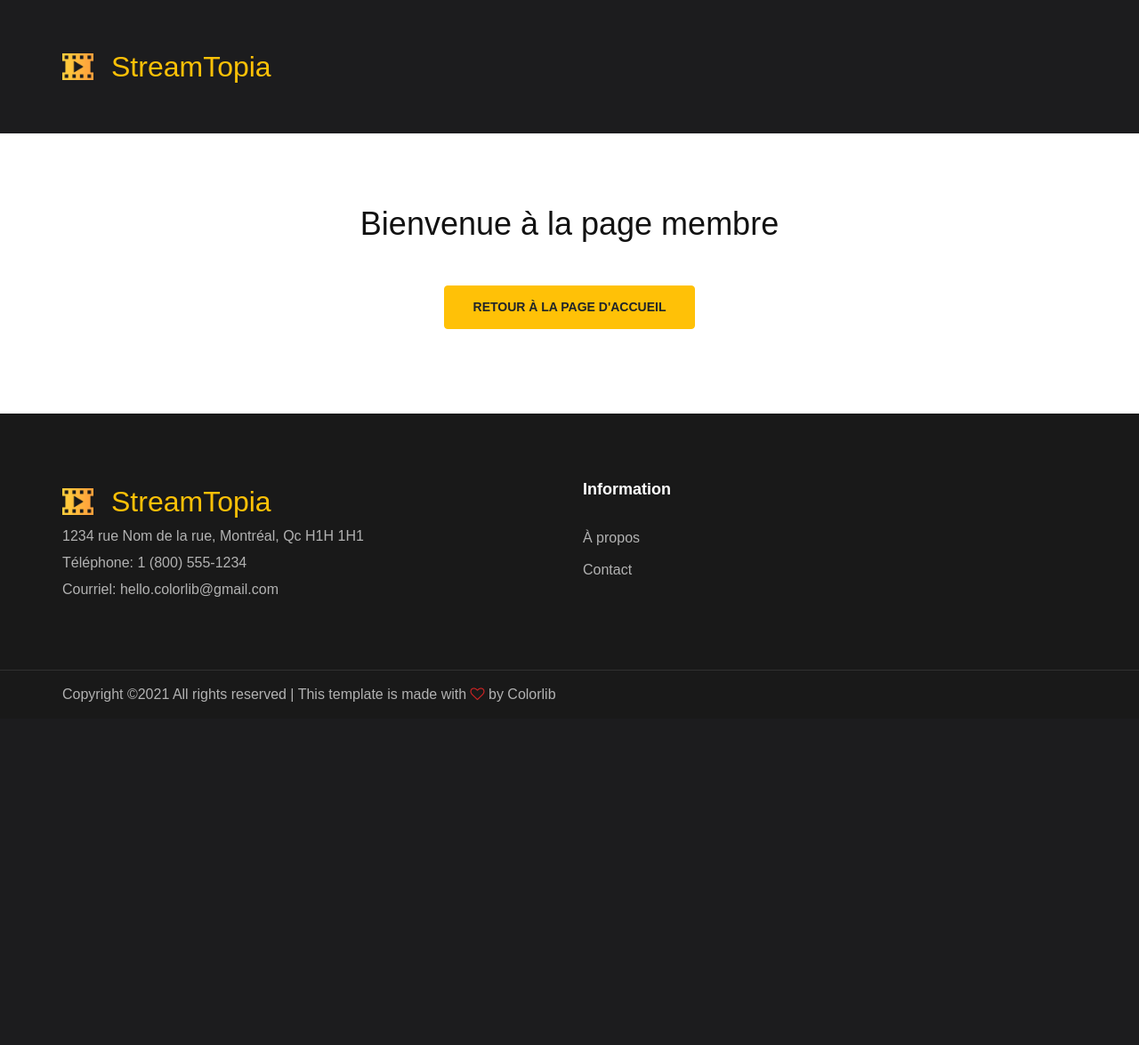
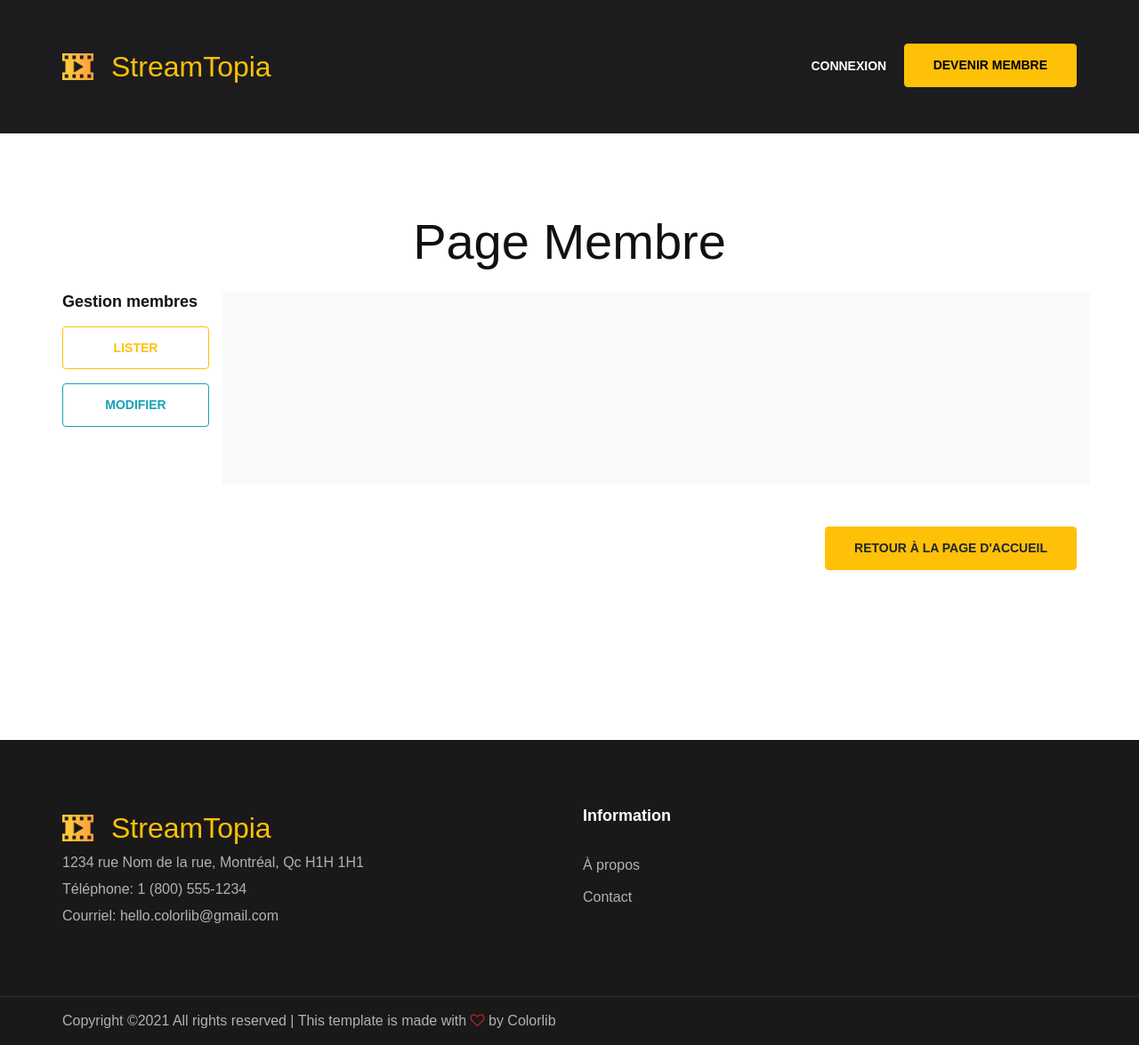
Before and after one commit to marjolainehebert/ift1147-tp2, a PHP site: page /public/pages/membre.php in a window 1280 px wide. Shown: the whole page at 89% size. Before the commit the page ends 808 px from the top, so only its background shows below. Run offline with PHP 8.4, Linux system fonts and the light colour scheme; some web fonts are replaced.

Commit message:
start working on lister per categories

```diff
--- a/public/css/styles.css
+++ b/public/css/styles.css
@@ -149,7 +149,7 @@
 }
 
 /* Contenu */
-#enregFilm, #modifierFilm, #supprimerFilm, #modifierMembre{
+#enregFilm, #modifierFilm, #supprimerFilm, #modifierMembre, #modifierMembrePM{
     display:none;
 }
 
--- a/public/pages/membre.php
+++ b/public/pages/membre.php
@@ -1,5 +1,20 @@
+<?php
+   if (isset($_GET['msg'])){
+	$msg=$_GET['msg'];
+   }
+   else {
+	   $msg="";
+   }
+   if (isset($_GET['liste'])){
+	$liste= $_GET['liste'];
+   }
+   else {
+	   $liste="";
+   }
+?>
 
-
+<html>
+    <head>
         <!-- Google Font -->
         <link href="https://fonts.googleapis.com/css?family=Muli:300,400,500,600,700,800,900&display=swap" rel="stylesheet">
 
@@ -16,7 +31,9 @@
         <link rel="stylesheet" href="../css/styles.css" type="text/css">
         <script src="../javascript/fonctions.js"></script>
         <!-- Javascript -->
+    </head>
 
+<body onLoad="initialiser(<?php echo "'".$msg."'" ?>);">
 <!-- Page Preloder -->
     <div id="preloder">
         <div class="loader"></div>
@@ -36,6 +53,12 @@
                             </a>
                         </div>
                     </div>
+                    <div class="text-right col-md-10 col-sm-12">
+                        <ul class="nav-right">
+                            <li><a href="#" data-toggle="modal" data-target="#connexion">Connexion</a></li>
+                            <li><button type="button" class="btn btn-warning" data-toggle="modal" data-target="#enregistrer">Devenir Membre</button></li>
+                        </ul>
+                    </div>
                 </div>
             </div>
         </div>
@@ -43,30 +66,64 @@
     </header>
     <!-- Header End -->
 
+    <section>
+        <div class="container my-5">
+            <div class="row">
+                <div class="col-12">
+                    <h1 class="text-center mb-4">Page Membre</h1>
+                </div>
+
+                <div class="col-12 col-md-3 col-xl-2 ">
+
+                    <h5><strong>Gestion membres</strong></h5>
+                    <div class="block flex-wrap mt-3 mb-5">
+                        <button class="btn btn-outline-warning mb-3" onclick="envoyerListerMembres()">Lister</button>
+                        <button class="btn btn-outline-info mb-3" onclick="montrer('modifierMembrePM');">Modifier</button>
+                    </div>
+                </div>
 
 
-    <!-- Banner Section Begin -->
-    <div class="banner-section spad">
-        <div class="container-fluid">
-            <div class="row">
-                <div class="col-sm-12">
-                    <?php
-                        echo "<h2 class=\"text-center\">Bienvenue à la page membre</h2>
-                        <p class=\"text-center\"><a href=\"../../index.php\" class=\"btn btn-warning mt-5\">Retour à la page d'accueil</a></p>";
-                    ?>
+
+                <div class="col-12 col-md-9 col-xl-10 bgcolor pt-2 pb-2">
+                    <!-- -- Modifier membre -- -->
+                    <div class="" id="modifierMembrePM">
+                        <h3>Modifier le statut d'un membre</h3>
+                        <hr>
+                        <form id="modifierMembreFormPM" name="modifierMembreFormPM" action="../../serveur/membres/ficheMembrePM.php" method="POST"  onsubmit="return validerCourrielMembre(this);">
+                            <div class="mb-3">
+                            <label for="courrielMembre"><b>Courriel</b></label><br>
+                            <div id="messageCourrielMembre">Entrez une adresse courriel valide dans le format votrenom@domaine.com</div>
+                            <input type="text" class="form-control" placeholder="Entrez votre adresse courriel" title="Entrez votre adresse courriel" name="courrielM" id="courrielM"/>
+                            </div>
+                            <button type="submit" class="btn btn-warning">Soumettre</button>
+                        </form>
+                    </div>
+
+                </div>
+
+                <div class="col-md-12">
+                    <p class="text-right"><a href="../../index.php" class="btn btn-warning mt-5">Retour à la page d'accueil</a></p>
+                </div>
+
+                <!-- Toast -->
+                <div class="toast-container" aria-live="polite" aria-atomic="true" class="d-flex justify-content-center align-items-center" style="min-height: 200px;">
+                    <div id="toast" class="toast posToast" data-delay="3000" role="alert" aria-live="assertive" aria-atomic="true">
+                        <div class="toast-header">
+                            <img src="../../public/images/streamtopia.png" width="24" height="auto" class="rounded me-2" alt="message">
+                            <strong class="me-auto">Messages</strong>
+                            <small class="text-muted"></small>
+                            <button type="button" class="btn-close" data-bs-dismiss="toast" aria-label="Close">
+                                <span aria-hidden="true">&times;</span>
+                            </button>
+                        </div>
+                        <div id="textToast" class="toast-body">
                         </div>
                     </div>
                 </div>
+
             </div>
-    <!-- Banner Section End -->
-
-
-
-
-
-
-
-
+        </div>
+    </section>
 
     <!-- Footer Section Begin -->
     <footer class="footer-section">
@@ -132,8 +189,11 @@
     <script src="../utilitaires/js/jquery-ui.min.js"></script>
     <script src="../utilitaires/js/jquery.countdown.min.js"></script>
     <script src="../utilitaires/js/jquery.nice-select.min.js"></script>
-    <script src="../utilitaires/js/jquery.zoom.min.js"></script>
+    <!-- <script src="../utilitaires/js/jquery.zoom.min.js"></script> -->
     <script src="../utilitaires/js/jquery.dd.min.js"></script>
     <script src="../utilitaires/js/jquery.slicknav.js"></script>
     <script src="../utilitaires/js/owl.carousel.min.js"></script>
     <script src="../utilitaires/js/main.js"></script>
+
+	</body>
+</html>
--- a/serveur/membres/modifierMembre.php
+++ b/serveur/membres/modifierMembre.php
@@ -54,6 +54,9 @@
                     $courriel=$_POST['courrielM'];
                     $statut=$_POST['statut'];
 
+                    $reqMembres="SELECT * FROM membres";
+                    $listeMembres=mysqli_query($connexion,$reqMembres);
+
                     $requete="UPDATE connexion SET statut=? WHERE courriel=?";
                     $stmt = $connexion->prepare($requete);
                     $stmt->bind_param("ss",$statut,$courriel);
```
Also changed, not shown: index.php (+15 -1 lines), serveur/films/enregistrerFilm.php (+5 -5 lines), serveur/membres/enregistrementMembre.php (+46 -51 lines). Lines whose indentation alone changed are shown as unchanged.
